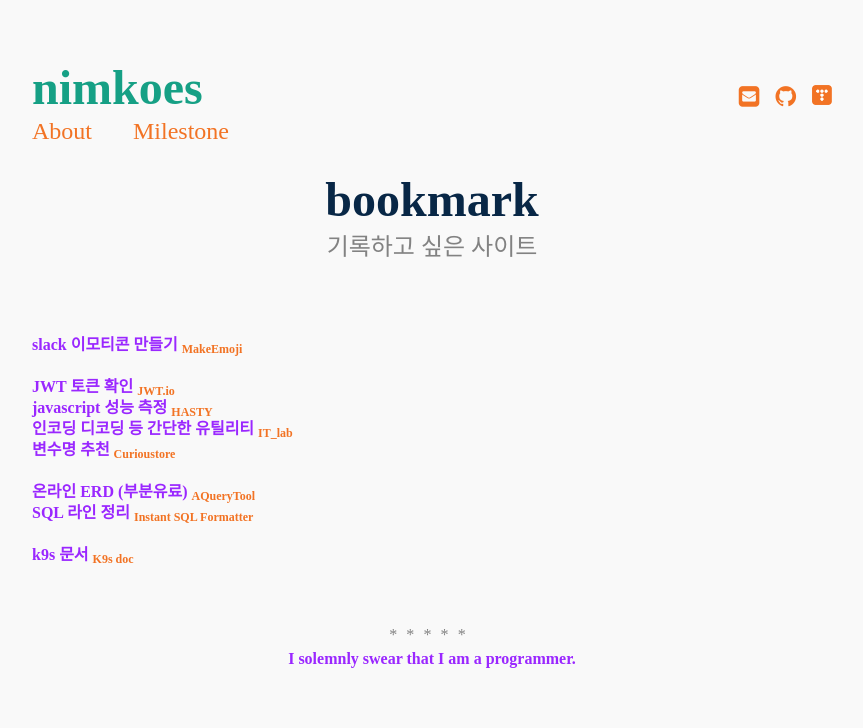
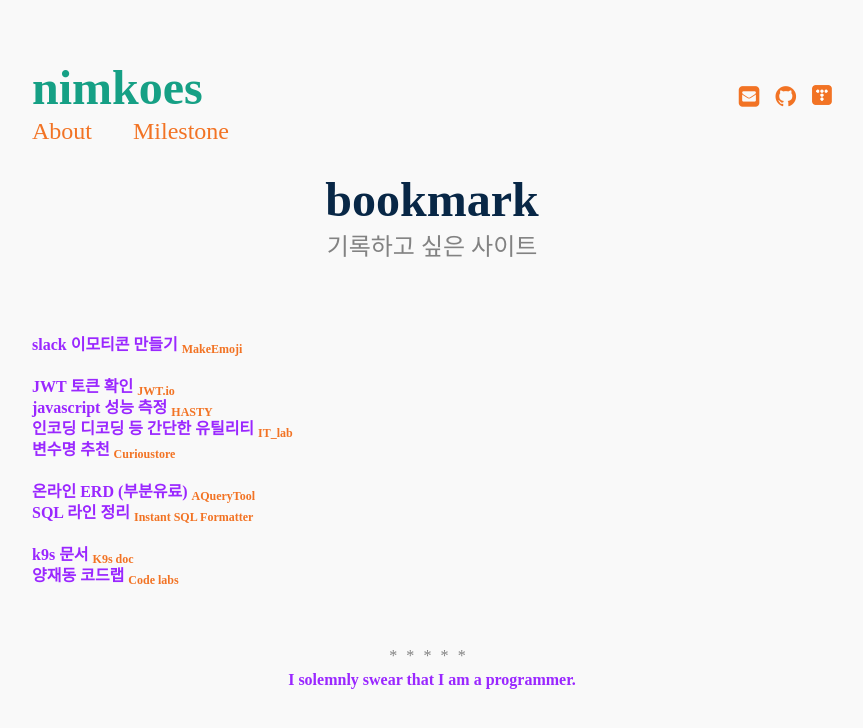
Before and after one commit to nimkoes/portfolio, a Jekyll site: the page built from _posts/1350-01-24-bookmark.md, in a window 1280 px wide. Shown: the top 728 px of the page, without its empty margins (208-1071 px from the left). Built offline with Jekyll 4.4.1, drawn with Linux system fonts in a browser that asks for light colours.

Commit message:
add bookmark site

```diff
--- a/_posts/1350-01-24-bookmark.md
+++ b/_posts/1350-01-24-bookmark.md
@@ -20,6 +20,7 @@ author: "nimkoes"
 **SQL 라인 정리** <sub>[Instant SQL Formatter][link_Instant_SQL_Formatter]</sub>
 
 **k9s 문서** <sub>[K9s doc][link_k9s_doc]</sub>
+**양재동 코드랩** <sub>[Code labs][link_Code_labs]</sub>
 
 
 
@@ -31,3 +32,4 @@ author: "nimkoes"
 [link_IT_lab]:https://seb.kr/
 [link_Curioustore]:https://www.curioustore.com/#!/
 [link_k9s_doc]:https://k9scli.io/
+[link_Code_labs]:https://www.codelabs.kr/codelabs
```
